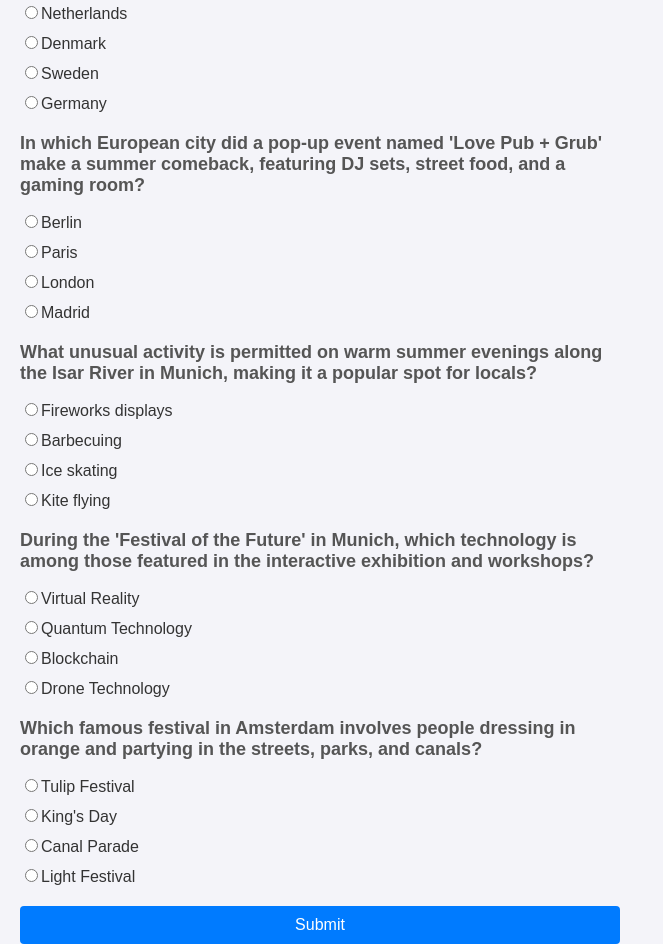
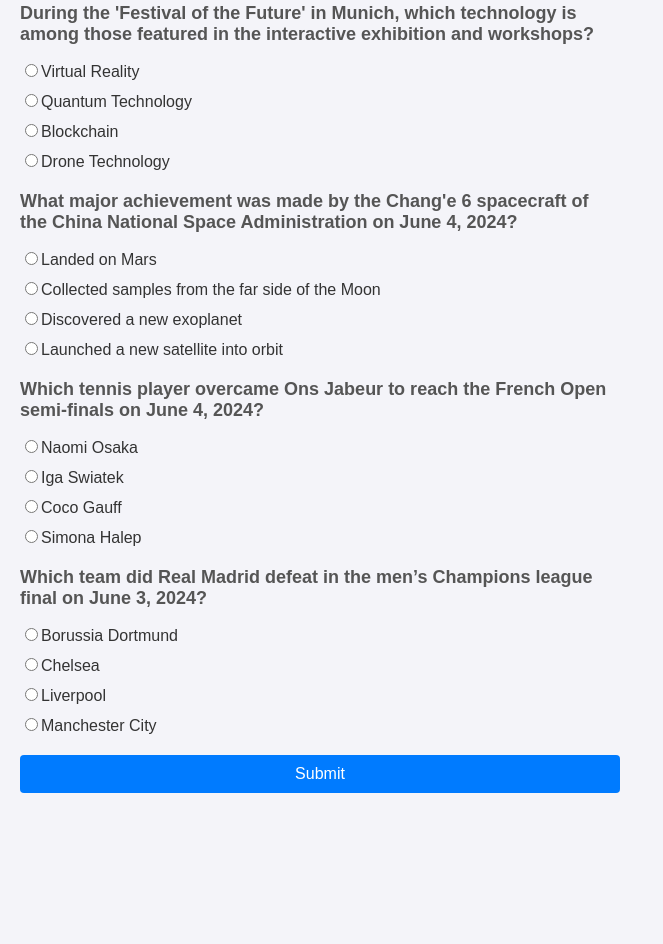
Before and after one commit to jsantiago-asp/events-quiz, a plain HTML site: page index.html in a window 1280 px wide. Shown: the part 1847-2791 px from the top of the page, without its empty margins (0-663 px from the left). After the commit the page ends 2640 px from the top, so only its background shows below. Drawn offline with Linux system fonts and the light colour scheme.

```diff
--- a/index.html
+++ b/index.html
@@ -3,13 +3,12 @@
 <head>
     <meta charset="UTF-8">
     <meta name="viewport" content="width=device-width, initial-scale=1.0">
-    <title>Current Events Trivia</title>
+    <title>Dumb Current Events Trivia - June 04, 2024</title>
     <link rel="stylesheet" href="styles.css">
 </head>
 <body>
     <div class="container">
-        <h1>Current Events Trivia</h1>
-        <form id="quiz-form">
+        <h1>Dumb Current Events Trivia - June 04, 2024</h1>
             <div id="questions-container"></div>
             <button type="submit">Submit</button>
         </form>
--- a/questions.json
+++ b/questions.json
@@ -4,21 +4,13 @@
         "options": ["Germany", "France", "The Netherlands", "Spain"],
         "answer": "The Netherlands"
     },
-    {
-        "question": "Which Peruvian volcano showed thermal anomalies and gas-and-steam plumes during May 15-21, 2024?",
-        "options": ["Sabancaya", "Misti", "Ubinas", "Coropuna"],
-        "answer": "Ubinas"
-    },
+
     {
         "question": "What innovative idea are scientists proposing to test on the Moon instead of moon walking?",
         "options": ["Moon cycling", "Moon driving", "Moon running", "Moon swimming"],
         "answer": "Moon running"
     },
-    {
-        "question": "What did researchers discover about the volcanic activity on Venus as of May 27, 2024?",
-        "options": ["Venus has no volcanic activity.", "Venus has sporadic volcanic eruptions.", "Venus has frequent and significant volcanic activity.", "Venus is cooling and becoming less volcanically active."],
-        "answer": "Venus has frequent and significant volcanic activity."
-    },
+
     {
         "question": "What unique feature do anglerfish possess that helped them thrive in the deep sea during a time of global warming?",
         "options": ["Bioluminescence", "Sexual parasitism", "Camouflage abilities", "Ability to emit electric shocks"],
@@ -54,19 +46,30 @@
         "options": ["Berlin", "Paris", "London", "Madrid"],
         "answer": "London"
     },
-    {
-        "question": "What unusual activity is permitted on warm summer evenings along the Isar River in Munich, making it a popular spot for locals?",
-        "options": ["Fireworks displays", "Barbecuing", "Ice skating", "Kite flying"],
-        "answer": "Barbecuing"
-    },
+
     {
         "question": "During the 'Festival of the Future' in Munich, which technology is among those featured in the interactive exhibition and workshops?",
         "options": ["Virtual Reality", "Quantum Technology", "Blockchain", "Drone Technology"],
         "answer": "Quantum Technology"
     },
+
     {
-        "question": "Which famous festival in Amsterdam involves people dressing in orange and partying in the streets, parks, and canals?",
-        "options": ["Tulip Festival", "King's Day", "Canal Parade", "Light Festival"],
-        "answer": "King's Day"
+        "question": "What major achievement was made by the Chang'e 6 spacecraft of the China National Space Administration on June 4, 2024?",
+        "options": ["Landed on Mars", "Collected samples from the far side of the Moon", "Discovered a new exoplanet", "Launched a new satellite into orbit"],
+        "answer": "Collected samples from the far side of the Moon"
+    },
+
+    {
+        "question": "Which tennis player overcame Ons Jabeur to reach the French Open semi-finals on June 4, 2024?",
+        "options": ["Naomi Osaka", "Iga Swiatek", "Coco Gauff", "Simona Halep"],
+        "answer": "Coco Gauff"
+    },
+
+    {
+        "question": "Which team did Real Madrid defeat in the men’s Champions league final on June 3, 2024?",
+        "options": ["Borussia Dortmund", "Chelsea", "Liverpool", "Manchester City"],
+        "answer": "UEFA Champions League"
     }
+
+
 ]
```
